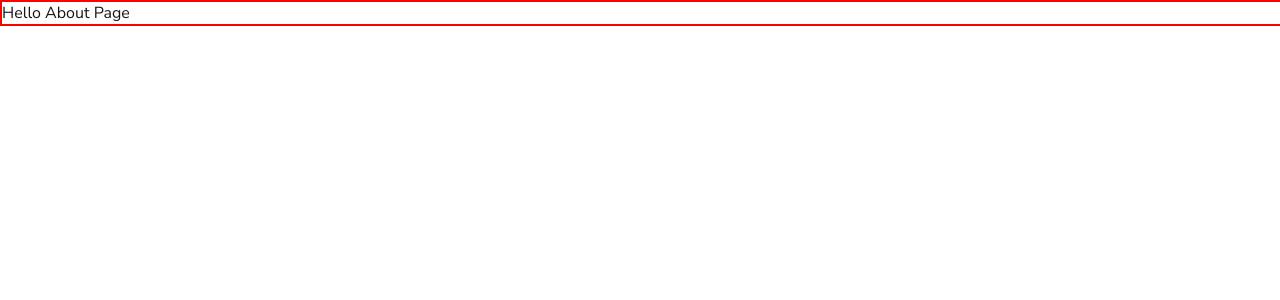
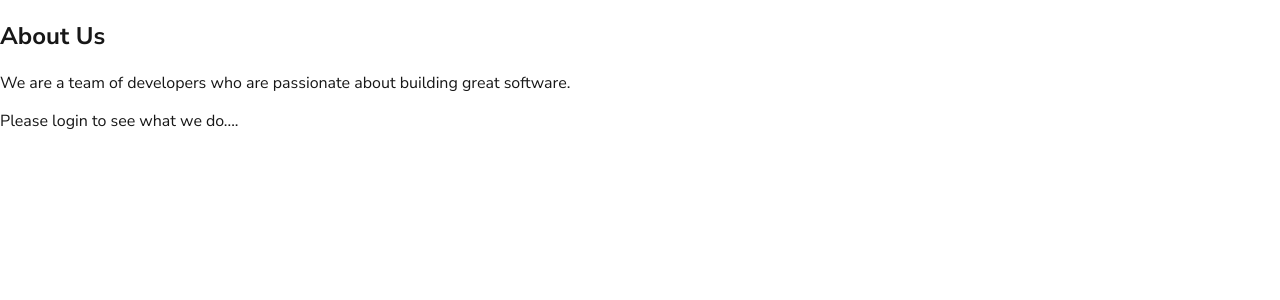
Before and after one commit to deepyes02/zero-trust-authentication, a Next.js app in the folder frontend/: page /about in a window 1280 px wide. Shown: the top 300 px of the page. Built offline with nearby package versions, Linux system fonts and the light colour scheme; no server answers.

Commit message:
feat: Relocate about page to `(pages)` directory and integrate NextAuth for session display.

```diff
--- /dev/null
+++ b/frontend/src/app/(pages)/about/about.module.scss
@@ -0,0 +1,3 @@
+.about {
+	width: 100%;
+}
--- a/frontend/src/app/about/layout.tsx
+++ b/frontend/src/app/(pages)/about/layout.tsx
@@ -1,5 +1,5 @@
 import type { Metadata } from "next";
-import "../globals.scss";
+import "../../globals.scss";
 
 export const metadata: Metadata = {
   title: "About Agentic AI",
--- /dev/null
+++ b/frontend/src/app/(pages)/about/page.tsx
@@ -0,0 +1,20 @@
+"use client"
+import { useEffect } from "react";
+import styles from "./about.module.scss";
+import { signIn, signOut, useSession } from "next-auth/react";
+export default function About() {
+  const { data: session } = useSession();
+  useEffect(() => {
+    console.log(session);
+  }, []);
+  return (
+    <div className={styles.about}>
+      <h1>About Us</h1>
+      <p>We are a team of developers who are passionate about building great software.</p>
+      <p>Please login to see what we do....</p>
+    </div>
+
+
+
+  );
+}
--- a/frontend/src/app/about/about.module.scss
+++ /dev/null
@@ -1,4 +0,0 @@
-.about{
-	width: 100%;
-	border: 2px solid red;
-}
--- a/frontend/src/app/about/page.tsx
+++ /dev/null
@@ -1,8 +0,0 @@
-import styles from "./about.module.scss";
-export default function About() {
-  return (
-    <div className={styles.about}>
-      Hello About Page
-    </div>
-  );
-}
```
